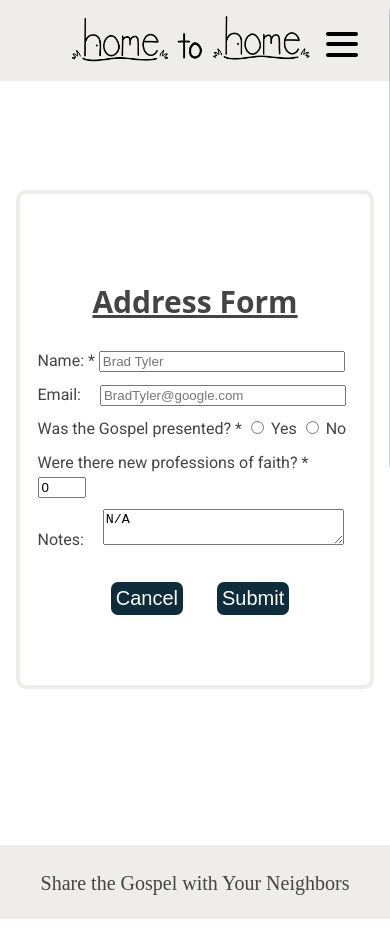
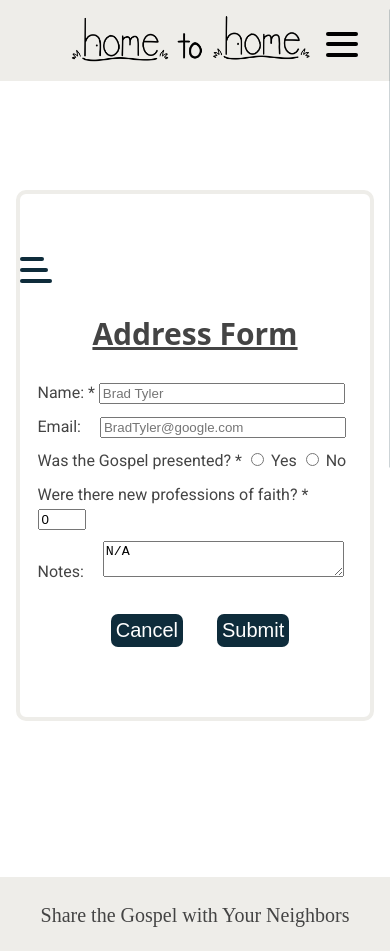
Before and after one commit to jobal22/HometoHome-app, a React (Create React App) app: page /main/address-submission/1 in a window 390 px wide. Before the commit the page ends 919 px from the top, so only its background shows below. Built offline with nearby package versions, Linux system fonts and the light colour scheme; no server answers; a web font is replaced by a local one.

Commit message:
added Gospel Hamburger and Menu components

```diff
--- a/src/AddressSubmission/AddressSubmission.js
+++ b/src/AddressSubmission/AddressSubmission.js
@@ -1,6 +1,7 @@
 import React, { Component } from 'react'
 import HometoHomeContext from '../Context/HometoHomeContext'
 import { findAddress } from '../address-helpers.js'
+import GHM from '../GHM/GHM.js'
 import config from '../config';
 import PropTypes from 'prop-types'
 import './AddressSubmission.css'
@@ -89,6 +90,7 @@ export default class AddressSubmission extends Component {
         const { salvation, notes  } = this.state
         return (
             <div className="SubmissionAddress">
+              <GHM/>
                 <section>
                   <h2 className='SubmissionTitle'>Address Form</h2>
                   <h3 className='SubmissionAddressHeader'>{address.street} {address.city} {address.state} {address.zip}</h3>
--- /dev/null
+++ b/src/GHM/GHM.js
@@ -0,0 +1,27 @@
+import React, { useState, useRef } from 'react';
+import { useOnClickOutside } from '../hooks';
+import FocusLock from 'react-focus-lock';
+import GospelHamburger from '../GospelHamburger/GospelHamburger.js'
+import GospelMenu from '../GospelMenu/GospelMenu.js'
+
+
+function GHM() {
+  const [open, setOpen] = useState(false);
+  const node = useRef();
+  const menuId = "main-menu";
+
+  useOnClickOutside(node, () => setOpen(false));
+
+  return (
+      <>
+        <div className="NavBar"ref={node}>
+          <FocusLock disabled={!open}>
+            <GospelHamburger className='menu' open={open} setOpen={setOpen} aria-controls={menuId} />
+            <GospelMenu open={open} setOpen={setOpen} id={menuId} />
+          </FocusLock>
+        </div>
+      </>
+  );
+}
+
+export default GHM;
--- /dev/null
+++ b/src/GospelHamburger/GospelHamburger.js
@@ -0,0 +1,23 @@
+import React from 'react';
+import { bool, func } from 'prop-types';
+import { StyledBurger } from './GospelHamburger.styled';
+
+const GospelHamburger = ({ open, setOpen, ...props }) => {
+
+  const isExpanded = open ? true : false;
+
+  return (
+    <StyledBurger aria-label="Toggle menu" aria-expanded={isExpanded} open={open} onClick={() => setOpen(!open)} {...props}>
+      <spana />
+      <spanb />
+      <spanc />
+    </StyledBurger>
+  )
+}
+
+GospelHamburger.propTypes = {
+  open: bool.isRequired,
+  setOpen: func.isRequired,
+};
+
+export default GospelHamburger;
--- /dev/null
+++ b/src/GospelHamburger/GospelHamburger.styled.js
@@ -0,0 +1,65 @@
+import styled from 'styled-components';
+
+export const StyledBurger = styled.button`
+  position: flex;
+  top: 5%;
+  left: 2rem;
+  display: flex;
+  flex-direction: column;
+  justify-content: space-around;
+  width: 2rem;
+  height: 2rem;
+  background: transparent;
+  border: none;
+  cursor: pointer;
+  padding: 0;
+  z-index: 10;
+  :focus {
+    outline: none !important;
+  }
+
+
+  spana {
+    width: 1.5rem;
+    height: 0.25rem;
+    background: #0e2c3b;
+    border-radius: 10px;
+    transition: all 0.3s linear;
+    position: relative;
+    // transform-origin: 12px 12px ;
+    // :first-child {
+    //   transform: ${({ open }) => open ? 'rotate(45deg)' : 'rotate(0)'};
+    // }
+  }
+
+  spanb {
+    width: 1.75rem;
+    height: 0.25rem;
+    background: #0e2c3b;
+    border-radius: 10px;
+    transition: all 0.3s linear;
+    position: relative;
+    transform-origin: 12px 12px ;
+    :nth-child(2) {
+      opacity: ${({ open }) => open ? '0' : '1'};
+      transform: ${({ open }) => open ? 'translateX(20px)' : 'translateX(0)'};
+    }
+  }
+
+  spanc {
+    width: 2rem;
+    height: 0.25rem;
+    background: #0e2c3b;
+    border-radius: 10px;
+    transition: all 0.3s linear;
+    position: relative;
+    transform-origin: 5px -5px;
+    :nth-child(3) {
+      transform: ${({ open }) => open ? 'rotate(-90deg)' : 'rotate(0)'};
+    }
+  }
+  @media screen and (min-width: 1230px) {
+    display: none;
+  }
+
+`;
--- /dev/null
+++ b/src/GospelMenu/GospelMenu.js
@@ -0,0 +1,39 @@
+import React from 'react';
+import { bool } from 'prop-types';
+import { StyledMenu } from './GospelMenu.styled';
+
+const GospelMenu = ({ open, ...props }) => {
+
+  const isHidden = open ? true : false;
+  const tabIndex = isHidden ? 0 : -1;
+
+  return (
+    <StyledMenu open={open} aria-hidden={!isHidden} {...props}>
+        <div class="dropdown" >
+            <h2 class="dropbtn">1. The Problem</h2>
+            <div class="dropdown-content" >
+                <p>"For all have sinned and fall short of the glory of God." (Romans 3:23)</p>
+            </div>
+        </div>
+        <div class="dropdown" >
+            <h2 class="dropbtn">2. The Solution</h2>
+            <div class="dropdown-content" >
+                <p>"...Christ died for our sins in accordance with the Scriptures, that he was buried, that he was raised on the third day in accordance with the Scriptures..." (1 Corinthians 15:3-4)</p>
+            </div>
+        </div>
+        <div class="dropdown" >
+            <h2 class="dropbtn">3. The Invitation</h2>
+            <div class="dropdown-content" >
+                <p>"Repent" (Matthew 4:17)</p>
+                <p>"...if you confess with your mouth that Jesus is Lord and believe in your heart that God raised him from the dead, you will be saved." (Romans 10:9)</p>
+            </div>
+        </div>
+    </StyledMenu>
+  )
+}
+
+GospelMenu.propTypes = {
+  open: bool.isRequired,
+}
+
+export default GospelMenu;
--- /dev/null
+++ b/src/GospelMenu/GospelMenu.styled.js
@@ -0,0 +1,74 @@
+import styled from 'styled-components';
+
+export const StyledMenu = styled.nav`
+  display: flex;
+  flex-direction: column;
+  justify-content: center;
+  background: #0e2c3b;
+  transform: ${({ open }) => open ? 'translateX(-100)' : 'translateX(-100%)'};
+  height: 60vh;
+  text-align: left;
+  padding-top: 35px;
+  padding-bottom: 5px;
+  position: absolute;
+  top: 10;
+  left: 0;
+  border-radius: 10px;
+  transition: transform 0.3s ease-in-out;
+  width: 350px;
+  min-width: 350px;
+  max-width: 350px;
+
+
+
+  h2 {
+    font-size: 17px;
+    text-transform: uppercase;
+    padding-left: 20px;
+    padding-right: 10px;
+    font-weight: bold;
+    letter-spacing: 0.5rem;
+    color: white;
+    text-decoration: none;
+    background-color: transparent;
+    transition: color 0.3s linear;
+    :focus {
+      outline: none !important;
+    }
+    &:hover {
+      color: #bfb391;
+      cursor: pointer;
+    }
+  }
+
+  .dropdown{
+    margin-top: 30px;
+    margin-bottom: 60px;
+    border-radius: 7px;
+}
+
+  .dropdown-content {
+    display: none;
+    position: flex;
+    top: 60px;
+    margin-left: 30px;
+    background-color: transparent;
+    width: 300px;
+    // box-shadow: 0px 8px 16px 0px rgba(0,0,0,0.2);
+    border-radius: 7px;
+    border: 1px solid #bfb391;
+    z-index: 1;
+  }
+
+  .dropdown-content p {
+    color: white;
+    font-weight: bold;
+    padding: 5px 7px;
+    text-decoration: none;
+    display: block;
+  }
+
+//   .dropdown-content a:hover {background-color: #f1f1f1;}
+.dropdown:hover .dropdown-content {display: block;}
+// .dropdown:hover .dropbtn {background-color: #3e8e41;}
+`;
```
